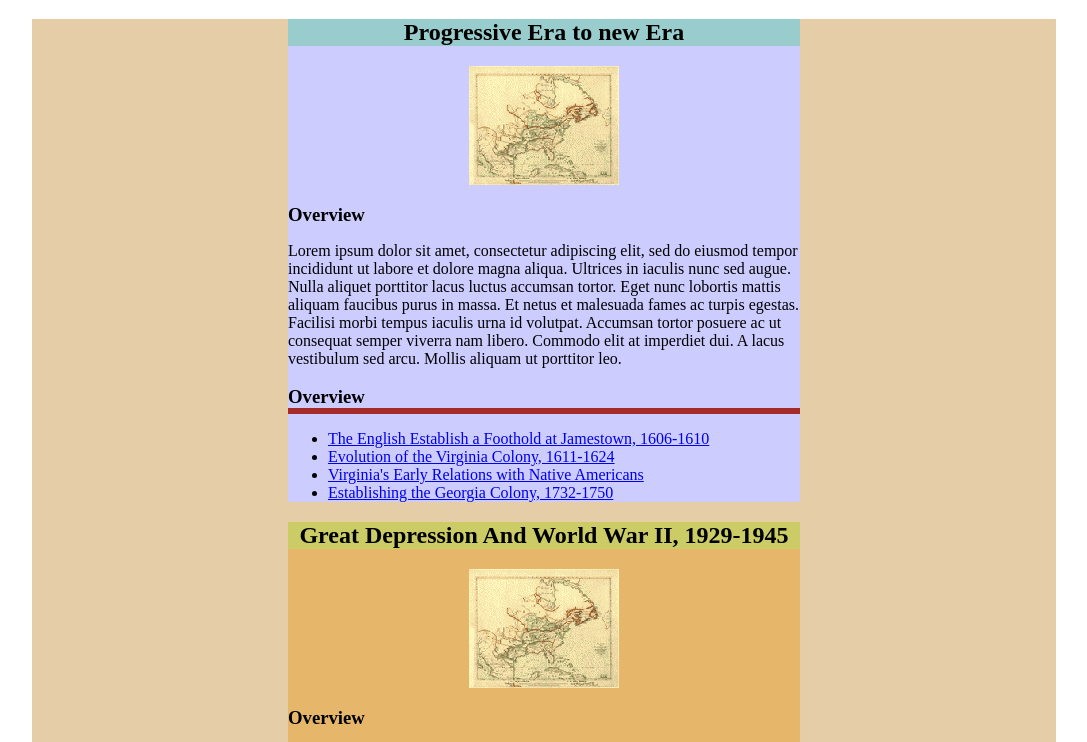
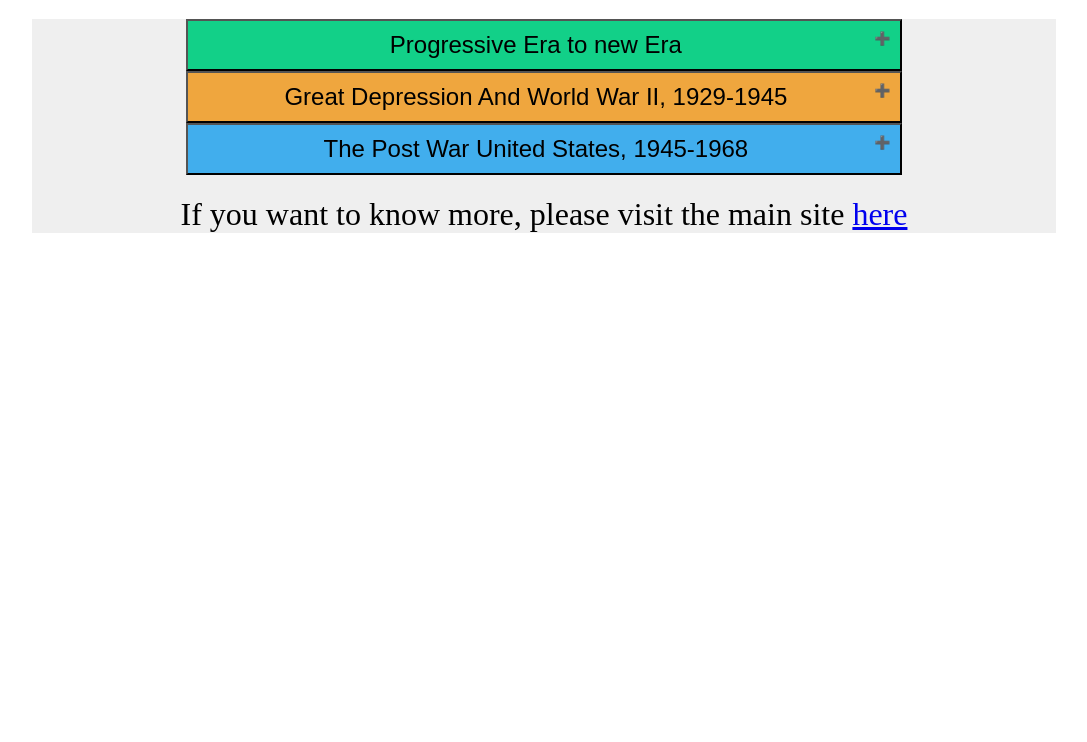
Before and after one commit to dtn9197/HistoryPage, a website: page index.html in a window 1280 px wide. Shown: the part 574-1316 px from the top of the page, without its empty margins (96-1183 px from the left). After the commit the page ends 829 px from the top, so only its background shows below. Drawn offline with Linux system fonts and the light colour scheme.

Commit message:
stable version

```diff
--- a/index.html
+++ b/index.html
@@ -7,9 +7,9 @@
         <meta name="description" content="">
         <meta name="viewport" content="width=device-width, initial-scale=1">
         <link rel="stylesheet" href="styles.css">
+        <script src="scripts/scripts.js" defer></script>
     </head>
     <body>
-
 
         <script src="" async defer></script>
     </body>
@@ -25,26 +25,36 @@
     <main>
         <div id="block">
             <div id="progressive-era-block" class="block-content">
-                <h2 id="progressive-era" class="block-title">Progressive Era to new Era</h2>
-                <img class="block-content-image" src="assets/settement.gif" alt="Civil War">
+                <button id="progressive-era" class="block-title">Progressive Era to new Era</button>
+                <div id="progressive-era-main" class="block-main">
+                    <figure>
+                        <img class="block-content-image" src="assets/progressive.jpg" alt="Civil War">
+                        <figcaption>Suffragettes - Mrs. Alice Burke and Nell Richardson in the suffrage automobile "Golden Flyer" in which they will drive from New York to San Francisco. April 7, 1916.</figcaption>
+                    </figure>
+
                     <h3>Overview</h3>
-                <p>Lorem ipsum dolor sit amet, consectetur adipiscing elit, sed do eiusmod tempor incididunt ut labore et dolore magna aliqua. Ultrices in iaculis nunc sed augue. Nulla aliquet porttitor lacus luctus accumsan tortor. Eget nunc lobortis mattis aliquam faucibus purus in massa. Et netus et malesuada fames ac turpis egestas. Facilisi morbi tempus iaculis urna id volutpat. Accumsan tortor posuere ac ut consequat semper viverra nam libero. Commodo elit at imperdiet dui. A lacus vestibulum sed arcu. Mollis aliquam ut porttitor leo.</p>
-                <h3>Overview</h3>
+                    <p>The early 20th century was an era of business expansion and progressive reform in the United States. The progressives, as they called themselves, worked to make American society a better and safer place in which to live. They tried to make big business more responsible through regulations of various kinds. They worked to clean up corrupt city governments, to improve working conditions in factories, and to better living conditions for those who lived in slum areas, a large number of whom were recent immigrants from Southern and Eastern Europe. Many progressives were also concerned with the environment and conservation of resources......</p>
+                    <h3>Other Topics</h3>
                     <div class="horizontal-line"></div>
                     <ul>
                         <li><a target="_blank" href="https://www.loc.gov/teachers/classroommaterials/presentationsandactivities/presentations/timeline/colonial/jamestwn/">The English Establish a Foothold at Jamestown, 1606-1610</a></li>
                         <li><a target="_blank" href="https://www.loc.gov/teachers/classroommaterials/presentationsandactivities/presentations/timeline/colonial/virginia/">Evolution of the Virginia Colony, 1611-1624</a></li>
                         <li><a target="_blank" href="https://www.loc.gov/teachers/classroommaterials/presentationsandactivities/presentations/timeline/colonial/indians/">Virginia's Early Relations with Native Americans</a></li>
                         <li><a target="_blank" href="https://www.loc.gov/teachers/classroommaterials/presentationsandactivities/presentations/timeline/colonial/georgia/">Establishing the Georgia Colony, 1732-1750</a></li>
-
                     </ul>
                 </div>
+            </div>
             <div id="depression-block" class="block-content">
-                <h2 id="depression" class="block-title">Great Depression And World War II, 1929-1945</h2>
-                <img class="block-content-image" src="assets/settement.gif" alt="Civil War">
+                <button id="depression" class="block-title">Great Depression And World War II, 1929-1945</button>
+                <div id="depression-block-main" class="block-main">
+                    <figure>
+                        <img class="block-content-image" src="assets/depression.jpg" alt="Civil War">
+                        <figcaption>Wife of a migratory laborer with three children. Near Childress, Texas. Nettie Featherston</figcaption>
+                    </figure>
+
                     <h3>Overview</h3>
-                <p>Lorem ipsum dolor sit amet, consectetur adipiscing elit, sed do eiusmod tempor incididunt ut labore et dolore magna aliqua. Ultrices in iaculis nunc sed augue. Nulla aliquet porttitor lacus luctus accumsan tortor. Eget nunc lobortis mattis aliquam faucibus purus in massa. Et netus et malesuada fames ac turpis egestas. Facilisi morbi tempus iaculis urna id volutpat. Accumsan tortor posuere ac ut consequat semper viverra nam libero. Commodo elit at imperdiet dui. A lacus vestibulum sed arcu. Mollis aliquam ut porttitor leo.</p>
-                <h3>Overview</h3>
+                    <p>The widespread prosperity of the 1920s ended abruptly with the stock market crash in October 1929 and the great economic depression that followed. The depression threatened people's jobs, savings, and even their homes and farms. At the depths of the depression, over one-quarter of the American workforce was out of work. For many Americans, these were hard times.....</p>
+                    <h3>Other Topics</h3>
                     <div class="horizontal-line"></div>
                     <ul>
                         <li><a target="_blank" href="https://www.loc.gov/teachers/classroommaterials/presentationsandactivities/presentations/timeline/depwwii/depress/">Americans React to the Great Depression</a></li>
@@ -54,23 +64,29 @@
 
                     </ul>
                 </div>
-            <div class="block-content">
-                <h2 class="block-title">Settlement, Beginnings to 1763</h2>
-                <img class="block-content-image" src="assets/settement.gif" alt="Civil War">
-                <h3>Overview</h3>
-                <p>Lorem ipsum dolor sit amet, consectetur adipiscing elit, sed do eiusmod tempor incididunt ut labore et dolore magna aliqua. Ultrices in iaculis nunc sed augue. Nulla aliquet porttitor lacus luctus accumsan tortor. Eget nunc lobortis mattis aliquam faucibus purus in massa. Et netus et malesuada fames ac turpis egestas. Facilisi morbi tempus iaculis urna id volutpat. Accumsan tortor posuere ac ut consequat semper viverra nam libero. Commodo elit at imperdiet dui. A lacus vestibulum sed arcu. Mollis aliquam ut porttitor leo.</p>
+            </div>
+            <div id="postwar-block" class="block-content">
+                <button id="postwar" class="block-title">The Post War United States, 1945-1968</button>
+                <div id="postwar-block-main" class="block-main">
+                    <figure>
+                        <img class="block-content-image" src="assets/postwar.jpg" alt="Civil War">
+                        <figcaption>Civil rights march on Wash[ington], D.C. / [WKL]</figcaption>
+                    </figure>
+
+                    <h3>Other Topics</h3>
+                    <p>The entry of the United States into World War II caused vast changes in virtually every aspect of American life. Millions of men and women entered military service and saw parts of the world they would likely never have seen otherwise. The labor demands of war industries caused millions more Americans to move--largely to the Atlantic, Pacific, and Gulf coasts where most defense plants located. When World War II ended, the United States was in better economic condition than any other country in the world. Even the 300,000 combat deaths suffered by Americans paled in comparison to any other major belligerent........</p>
                     <h3>Overview</h3>
                     <div class="horizontal-line"></div>
                     <ul>
-                    <li><a href="https://www.loc.gov/teachers/classroommaterials/presentationsandactivities/presentations/timeline/colonial/jamestwn/">The English Establish a Foothold at Jamestown, 1606-1610</a></li>
-                    <li><a href="https://www.loc.gov/teachers/classroommaterials/presentationsandactivities/presentations/timeline/colonial/virginia/">Evolution of the Virginia Colony, 1611-1624</a></li>
-                    <li><a href="https://www.loc.gov/teachers/classroommaterials/presentationsandactivities/presentations/timeline/colonial/indians/">Virginia's Early Relations with Native Americans</a></li>
-                    <li><a href="https://www.loc.gov/teachers/classroommaterials/presentationsandactivities/presentations/timeline/colonial/georgia/">Establishing the Georgia Colony, 1732-1750</a></li>
+                        <li><a href="https://www.loc.gov/classroom-materials/united-states-history-primary-source-timeline/post-war-united-states-1945-1968/arts-and-entertainment-1945-1968/">Arts and Entertainment, 1945-1968</a></li>
+                        <li><a href="https://www.loc.gov/classroom-materials/united-states-history-primary-source-timeline/post-war-united-states-1945-1968/presidential-election-1960/">The Presidential Election of 1960</a></li>
+
 
                     </ul>
                 </div>
             </div>
-
+        </div>
+        <h1>If you want to know more, please visit the main site <a href="https://www.loc.gov/classroom-materials/united-states-history-primary-source-timeline/">here</a></h1>
     </main>
 
 </html>
--- /dev/null
+++ b/scripts/scripts.js
@@ -0,0 +1,21 @@
+
+
+var buttons = document.querySelectorAll("button");
+
+
+
+for(button of buttons) {
+    button.addEventListener("click", function() {
+        let content = this.nextElementSibling;
+        this.classList.toggle("active");
+
+        /**by default, content.style.height does not reflect the property set in the css
+         * even if a height property is set, the value is stil "", it only changes when manipuated by Javascript
+         */
+        if(content.style.height)
+            content.style.height = null;
+        else
+            content.style.height = content.scrollHeight + "px";
+
+    });
+}
--- a/styles.css
+++ b/styles.css
@@ -1,3 +1,5 @@
+
+
 body {
     width: 80%;
     margin: auto;
@@ -21,44 +23,50 @@ h1 {
     text-align: center;
 }
 
+button {
+    display: block;
+    width: 100%;
+    padding: 10px;
+    font-size: 1.5rem;
+}
+
+button::after {
+    content: '\02795';
+    float: right;
+    font-size: 13px;
+
+}
+
+
+
+
+
+
 
 figure {
     text-align: center;
 }
 
-.block-content-image {
-    max-width: 300px;
-}
-#washington-image {
-    height: 400px;
 
-}
 
-#progressive-era {
-    background-color: rgba(153,204,204,1);
-}
-
-#progressive-era-block {
-    background-color: rgb(204,204,255);
-}
-
-#depression {
-    background-color: rgba(204,204,102);
-}
-#depression-block {
-    background-color: rgba(230, 183, 107 ,1);
-}
 
 
 main {
-    background-color: rgba(184, 119, 20, 0.37);
+    background-color: #EFEFEF;
 
 }
 
 
 #block {
-    width: 50%;
+    width: 70%;
     margin: auto;
+}
+.block-main {
+    padding: 0 2rem;
+    overflow: hidden;
+    height: 0px;
+    transition: height 0.3s linear;
+
 }
 
 #block img {
@@ -71,6 +79,53 @@ main {
 .block-content h3 {
     margin-bottom: 0px;
 }
+
 .horizontal-line {
     border: 3px solid brown;
 }
+
+#washington-image {
+    height: 400px;
+
+}
+
+#progressive-era {
+    background-color: #12D088;
+
+
+}
+
+#progressive-era-block {
+    background-color: #94DEC2;
+}
+
+
+
+#depression {
+    background-color: #EFA63E;
+}
+#depression:hover {
+    background-color: #d48311;
+}
+#depression-block {
+    background-color: rgba(230, 183, 107 ,1);
+}
+
+#postwar {
+    background-color: #41AEED;
+}
+#postwar:hover {
+    background-color: #148cd2;
+}
+
+#postwar-block {
+    background-color: #8FCEED;
+}
+
+#progressive-era-block button:hover{
+    background-color: #0c8d5b;
+}
+
+.active:after {
+    content: "\2212";
+}
```
Also changed, not shown: assets/depression.jpg (added), assets/postwar.jpg (added), assets/progressive.jpg (added). Lines whose indentation alone changed are shown as unchanged.
